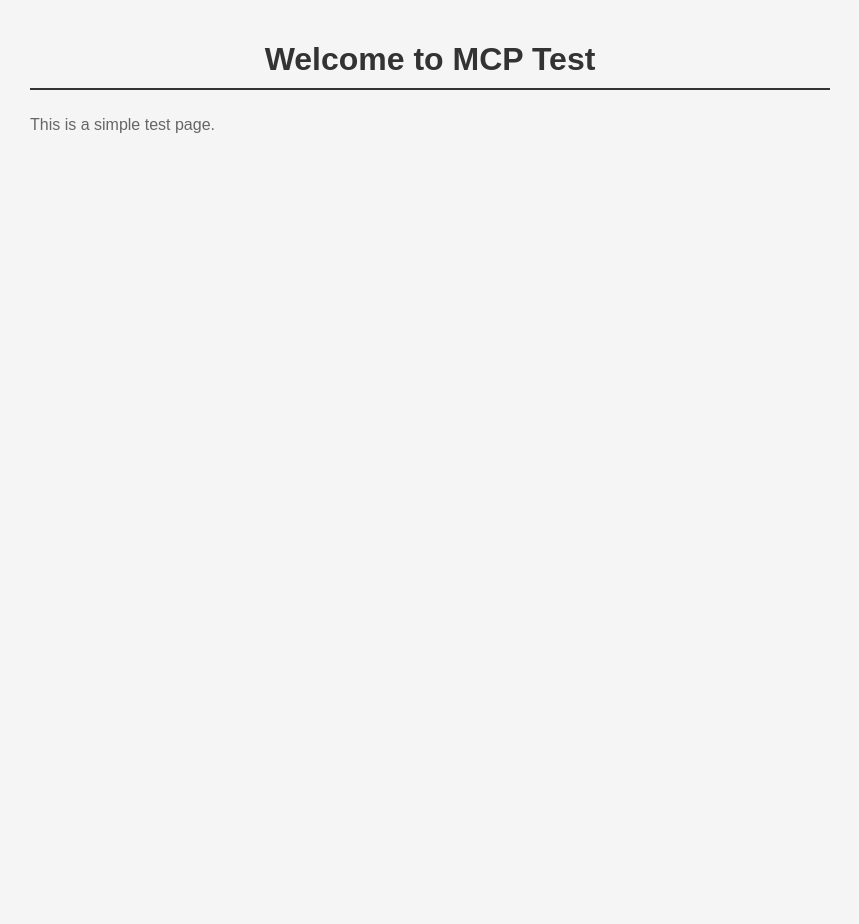
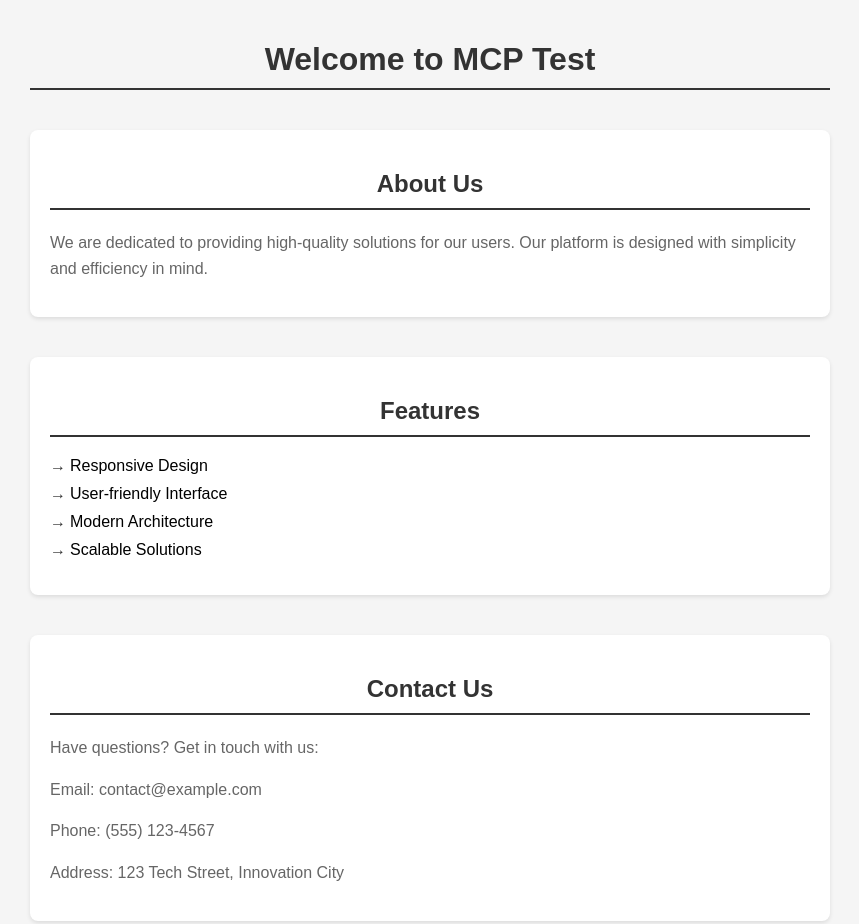
Before and after one commit to pikyurno58/mcp-test, a plain HTML site: page index.html in a window 1280 px wide. Shown: the whole page, without its empty margins (210-1069 px from the left). Before the commit the page ends 800 px from the top, so only its background shows below. Drawn offline with Linux system fonts and the light colour scheme.

Commit message:
Add more content sections

```diff
--- a/index.html
+++ b/index.html
@@ -12,7 +12,7 @@
             padding: 20px;
             background-color: #f5f5f5;
         }
-        h1 {
+        h1, h2 {
             color: #333;
             text-align: center;
             border-bottom: 2px solid #333;
@@ -22,10 +22,54 @@
             line-height: 1.6;
             color: #666;
         }
+        section {
+            margin: 40px 0;
+            padding: 20px;
+            background-color: white;
+            border-radius: 8px;
+            box-shadow: 0 2px 4px rgba(0,0,0,0.1);
+        }
+        ul {
+            list-style-type: none;
+            padding: 0;
+        }
+        ul li {
+            margin: 10px 0;
+            padding-left: 20px;
+            position: relative;
+        }
+        ul li:before {
+            content: '→';
+            position: absolute;
+            left: 0;
+            color: #333;
+        }
     </style>
 </head>
 <body>
     <h1>Welcome to MCP Test</h1>
-    <p>This is a simple test page.</p>
+
+    <section id="about">
+        <h2>About Us</h2>
+        <p>We are dedicated to providing high-quality solutions for our users. Our platform is designed with simplicity and efficiency in mind.</p>
+    </section>
+
+    <section id="features">
+        <h2>Features</h2>
+        <ul>
+            <li>Responsive Design</li>
+            <li>User-friendly Interface</li>
+            <li>Modern Architecture</li>
+            <li>Scalable Solutions</li>
+        </ul>
+    </section>
+
+    <section id="contact">
+        <h2>Contact Us</h2>
+        <p>Have questions? Get in touch with us:</p>
+        <p>Email: contact@example.com</p>
+        <p>Phone: (555) 123-4567</p>
+        <p>Address: 123 Tech Street, Innovation City</p>
+    </section>
 </body>
 </html>
```
